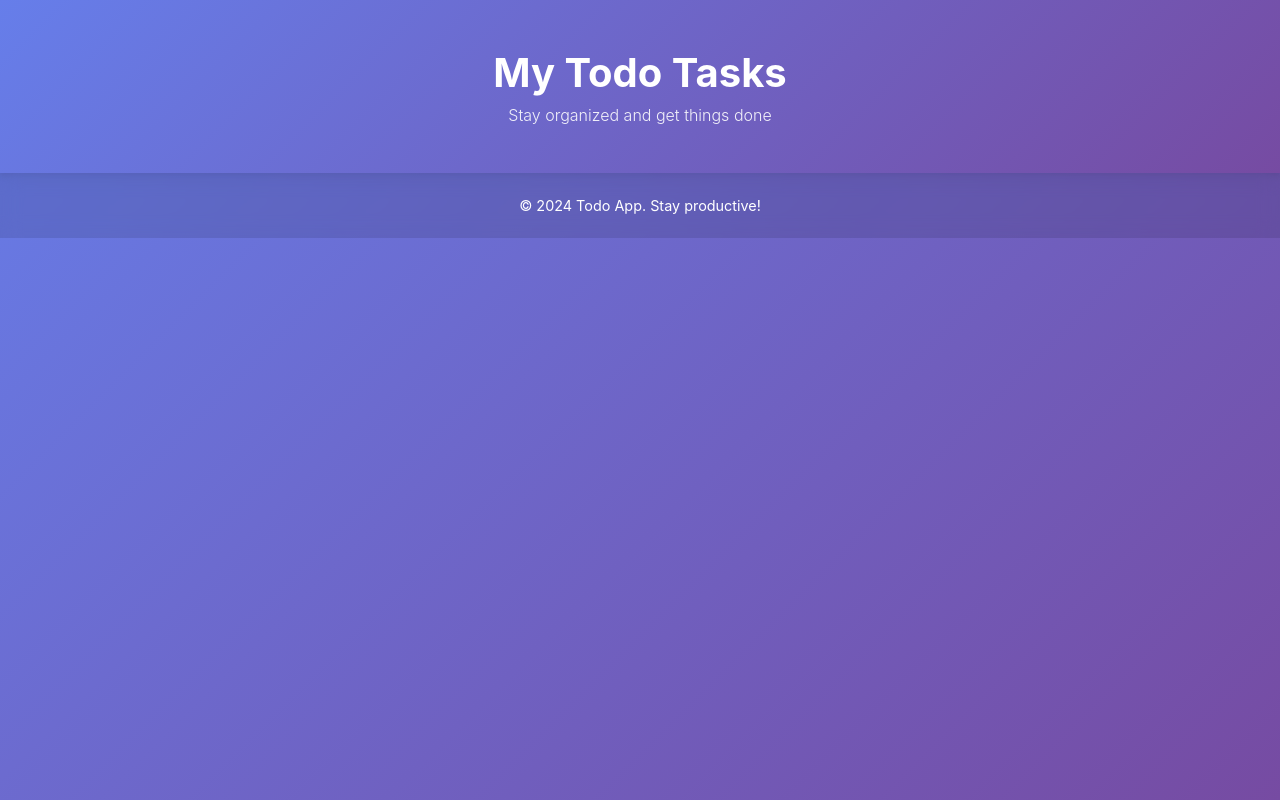
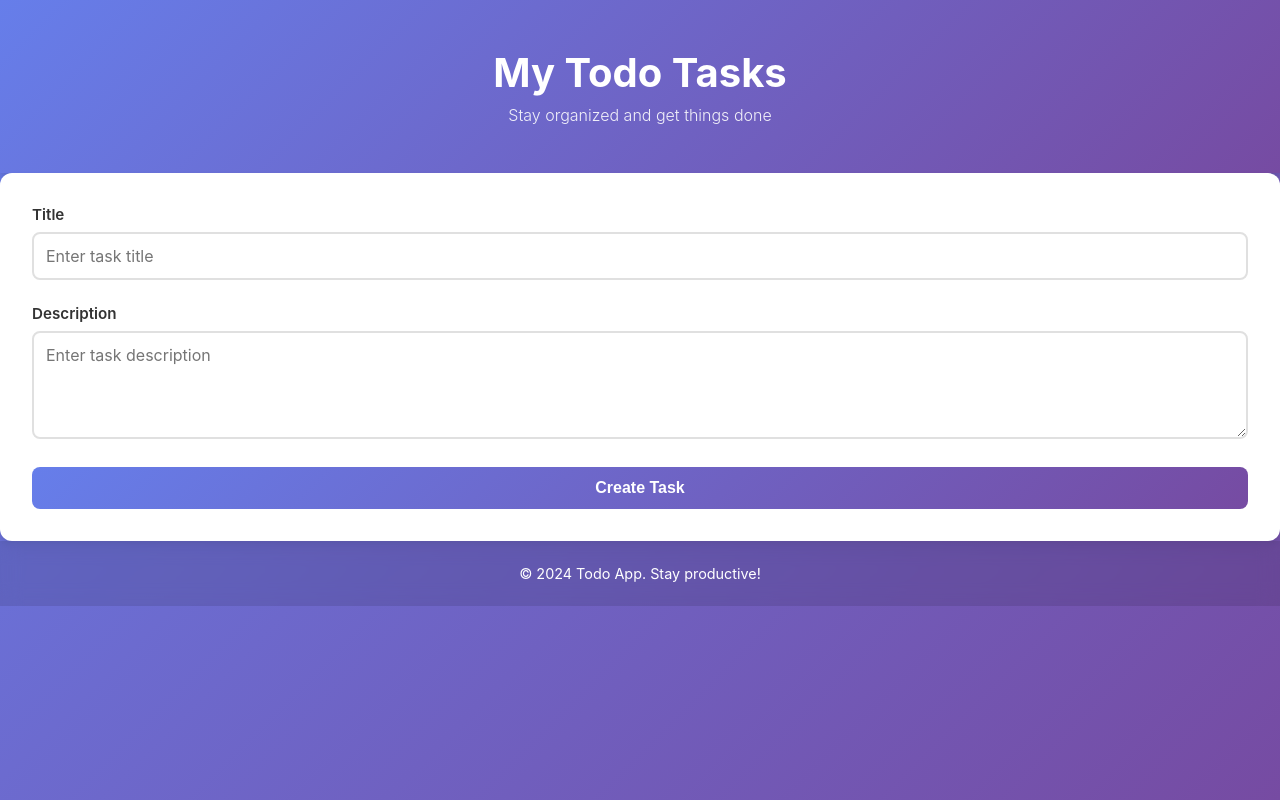
Before and after one commit to PamodiniDharmasena/todoapp_assesment, a React (Vite) app: page / in a window 1280 px wide. Built offline with nearby package versions, Linux system fonts and the light colour scheme.

Commit message:
feat(task form): implement TaskForm to input

```diff
--- a/src/components/App.tsx
+++ b/src/components/App/App.tsx
@@ -1,5 +1,6 @@
 import React from 'react';
 import './App.css';
+import { TaskForm } from '../TaskForm/TaskForm';
 
 function App() {
 
@@ -11,6 +12,11 @@ function App() {
         <p>Stay organized and get things done</p>
       </header>
 
+      <section>
+        <TaskForm />
+      </section>
+
+
       <footer className="app-footer">
         <p>&copy; 2024 Todo App. Stay productive!</p>
       </footer>
--- /dev/null
+++ b/src/components/TaskForm/TaskForm.css
@@ -0,0 +1,88 @@
+.task-form {
+  background: white;
+  padding: 2rem;
+  border-radius: 12px;
+  box-shadow: 0 4px 6px rgba(0, 0, 0, 0.1);
+}
+
+.form-group {
+  margin-bottom: 1.5rem;
+}
+
+.form-group label {
+  display: block;
+  margin-bottom: 0.5rem;
+  font-weight: 600;
+  color: #333;
+  font-size: 0.95rem;
+}
+
+.form-group input,
+.form-group textarea {
+  width: 100%;
+  padding: 0.75rem;
+  border: 2px solid #e0e0e0;
+  border-radius: 8px;
+  font-size: 1rem;
+  font-family: inherit;
+  transition: border-color 0.3s, box-shadow 0.3s;
+}
+
+.form-group input:focus,
+.form-group textarea:focus {
+  outline: none;
+  border-color: #667eea;
+  box-shadow: 0 0 0 3px rgba(102, 126, 234, 0.1);
+}
+
+.form-group textarea {
+  resize: vertical;
+}
+
+.form-group input:disabled,
+.form-group textarea:disabled {
+  background-color: #f5f5f5;
+  cursor: not-allowed;
+}
+
+.error-message {
+  color: #d32f2f;
+  font-size: 0.875rem;
+  margin-bottom: 1rem;
+  padding: 0.5rem;
+  background-color: #ffebee;
+  border-radius: 4px;
+}
+
+.submit-btn {
+  width: 100%;
+  padding: 0.75rem 1.5rem;
+  background: linear-gradient(135deg, #667eea 0%, #764ba2 100%);
+  color: white;
+  border: none;
+  border-radius: 8px;
+  font-size: 1rem;
+  font-weight: 600;
+  cursor: pointer;
+  transition: transform 0.2s, box-shadow 0.2s, opacity 0.2s;
+}
+
+.submit-btn:hover:not(:disabled) {
+  transform: translateY(-2px);
+  box-shadow: 0 8px 12px rgba(102, 126, 234, 0.4);
+}
+
+.submit-btn:active:not(:disabled) {
+  transform: translateY(0);
+}
+
+.submit-btn:disabled {
+  opacity: 0.6;
+  cursor: not-allowed;
+}
+
+@media (max-width: 768px) {
+  .task-form {
+    padding: 1.5rem;
+  }
+}
--- /dev/null
+++ b/src/components/TaskForm/TaskForm.tsx
@@ -0,0 +1,50 @@
+import React, { useState, type FormEvent } from 'react';
+import './TaskForm.css';
+
+export const TaskForm = () => {
+    const [title, setTitle] = useState('');
+    const [description, setDescription] = useState('');
+    const [isLoading, setIsLoading] = useState(false);
+    const [error, setError] = useState<string | null>(null);
+
+
+    function handleSubmit(event: FormEvent<HTMLFormElement>): void {
+        throw new Error('Function not implemented.');
+    }
+
+  return (
+    <form className="task-form" onSubmit={handleSubmit}>
+      <div className="form-group">
+        <label htmlFor="title">Title</label>
+        <input
+          id="title"
+          type="text"
+          placeholder="Enter task title"
+          value={title}
+          onChange={(e) => setTitle(e.target.value)}
+          disabled={isLoading}
+          maxLength={255}
+        />
+      </div>
+
+      <div className="form-group">
+        <label htmlFor="description">Description</label>
+        <textarea
+          id="description"
+          placeholder="Enter task description"
+          value={description}
+          onChange={(e) => setDescription(e.target.value)}
+          disabled={isLoading}
+          maxLength={2000}
+          rows={4}
+        />
+      </div>
+
+      {error && <div className="error-message">{error}</div>}
+
+      <button type="submit" className="submit-btn" disabled={isLoading}>
+        {isLoading ? 'Creating...' : 'Create Task'}
+      </button>
+    </form>
+  );
+};
--- a/src/main.tsx
+++ b/src/main.tsx
@@ -1,6 +1,6 @@
 import React from 'react';
 import ReactDOM from 'react-dom/client';
-import App from './components/App';
+import App from './components/App/App';
 
 
 const root = ReactDOM.createRoot(document.getElementById('root')!);
```
Also changed, not shown: src/components/App/App.css (renamed from src/components/App.css).
